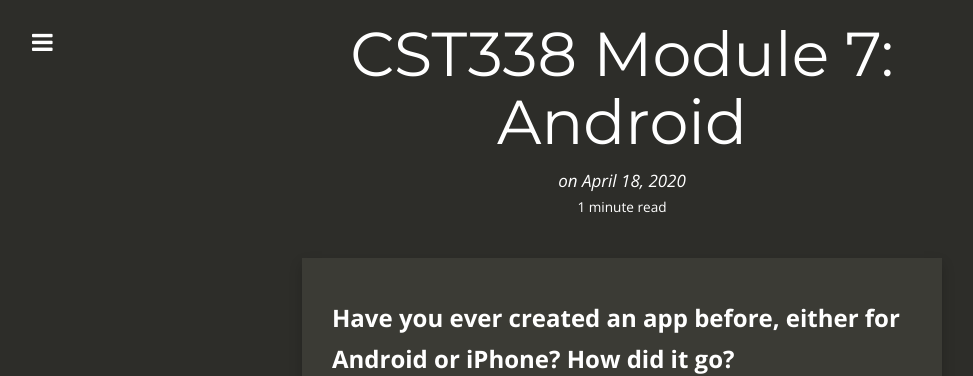
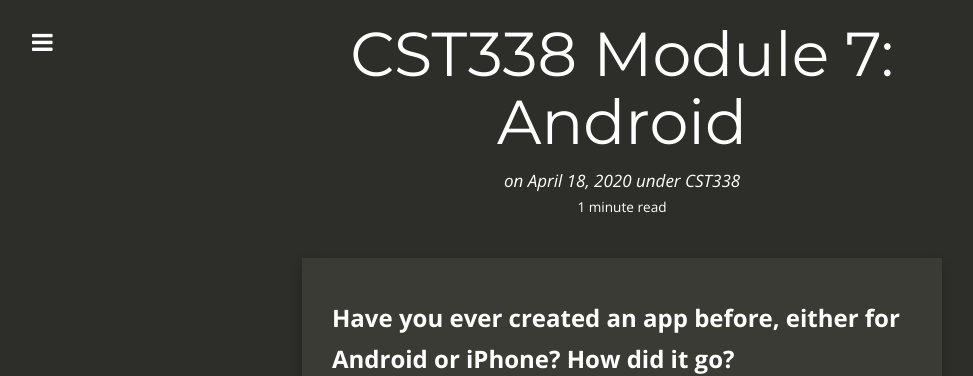
Before and after one commit to MarcosBSD/MarcosBSD.github.io, a Jekyll site: the page built from _posts/2020-04-18-cst338-module-7-android.markdown, in a window 1280 px wide. Shown: the top 376 px of the page, without its empty margins (18-991 px from the left). Built offline with Jekyll 4.4.1, drawn with Linux system fonts in a browser that asks for light colours; nearby versions of some CDN libraries; our own code applies the rules of GitHub Pages for plain Markdown files.

Commit message:
Updated Cst338 Module 7 Android

```diff
--- a/_posts/2020-04-18-cst338-module-7-android.markdown
+++ b/_posts/2020-04-18-cst338-module-7-android.markdown
@@ -1,6 +1,8 @@
 ---
 title: 'CST338 Module 7: Android'
 date: 2020-04-18 12:03:00 -07:00
+categories:
+- CST338
 ---
 
 **Have you ever created an app before, either for Android or iPhone?  How did it go?**
```
